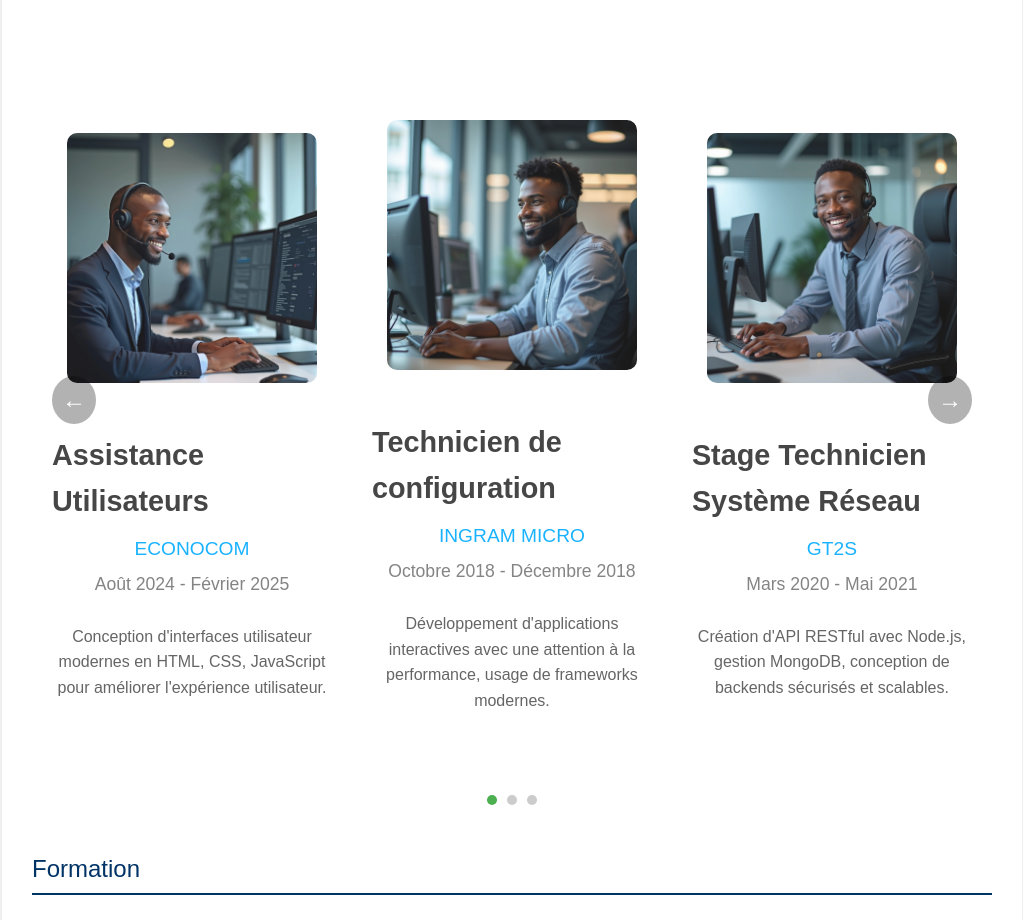
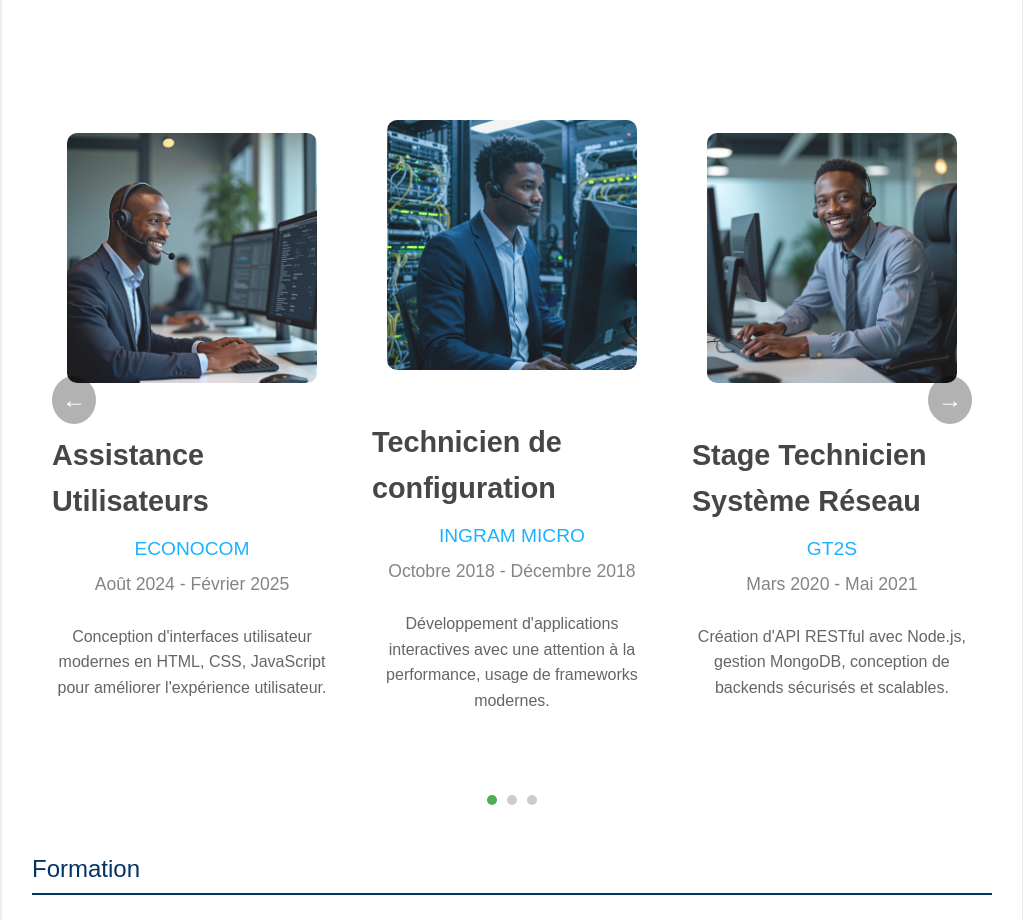
Before and after one commit to Sugira-Yannick/Sugira-Yannick.github.io, a plain HTML site: page index.html in a window 1280 px wide. Shown: the part 920-1840 px from the top of the page, without its empty margins (128-1151 px from the left). Drawn offline with Linux system fonts and the light colour scheme.

Commit message:
Update index.html

```diff
--- a/index.html
+++ b/index.html
@@ -519,7 +519,7 @@
 
       <!-- Expérience 2 -->
       <div class="portfolio-item">
-        <img src="8.jpg" alt="Technicien configuration" />
+        <img src="top.jpg" alt="Technicien configuration" />
         <h3>Technicien de configuration</h3>
         <div class="company-name">INGRAM MICRO</div>
         <div class="period">Octobre 2018 - Décembre 2018</div>
```
